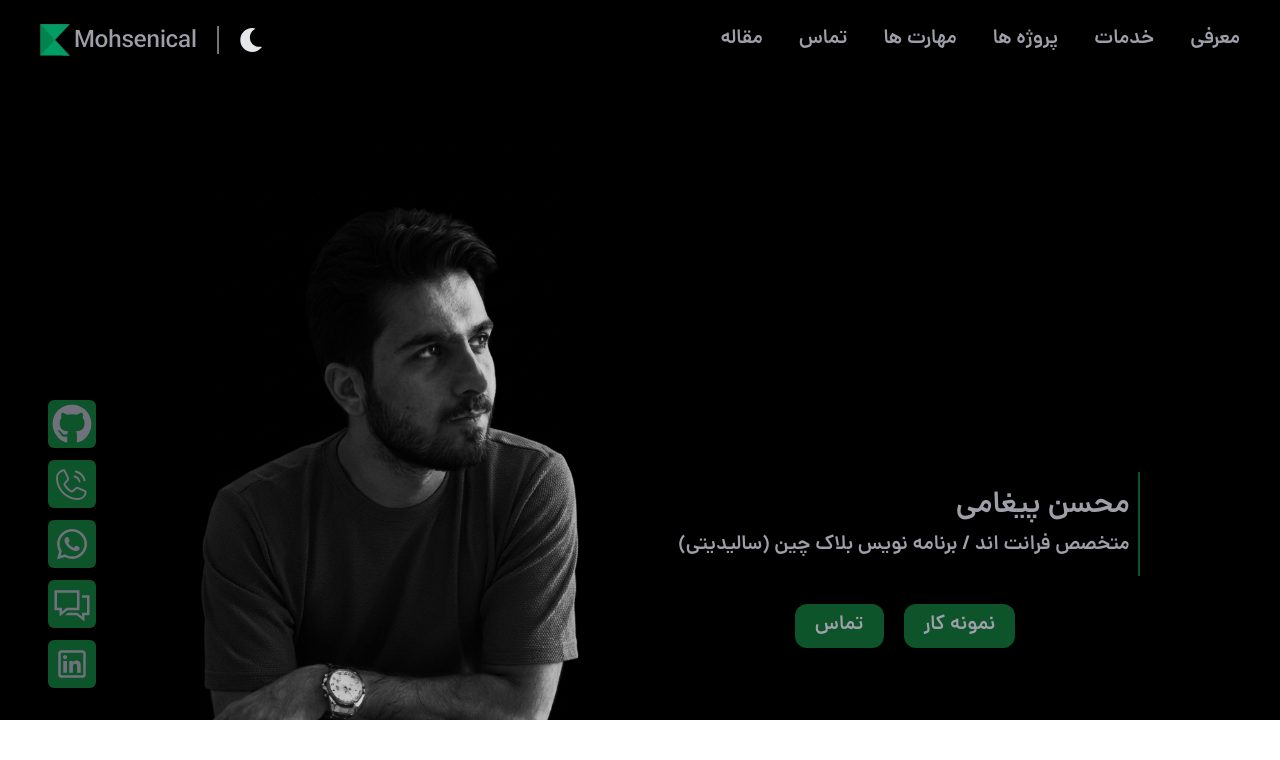
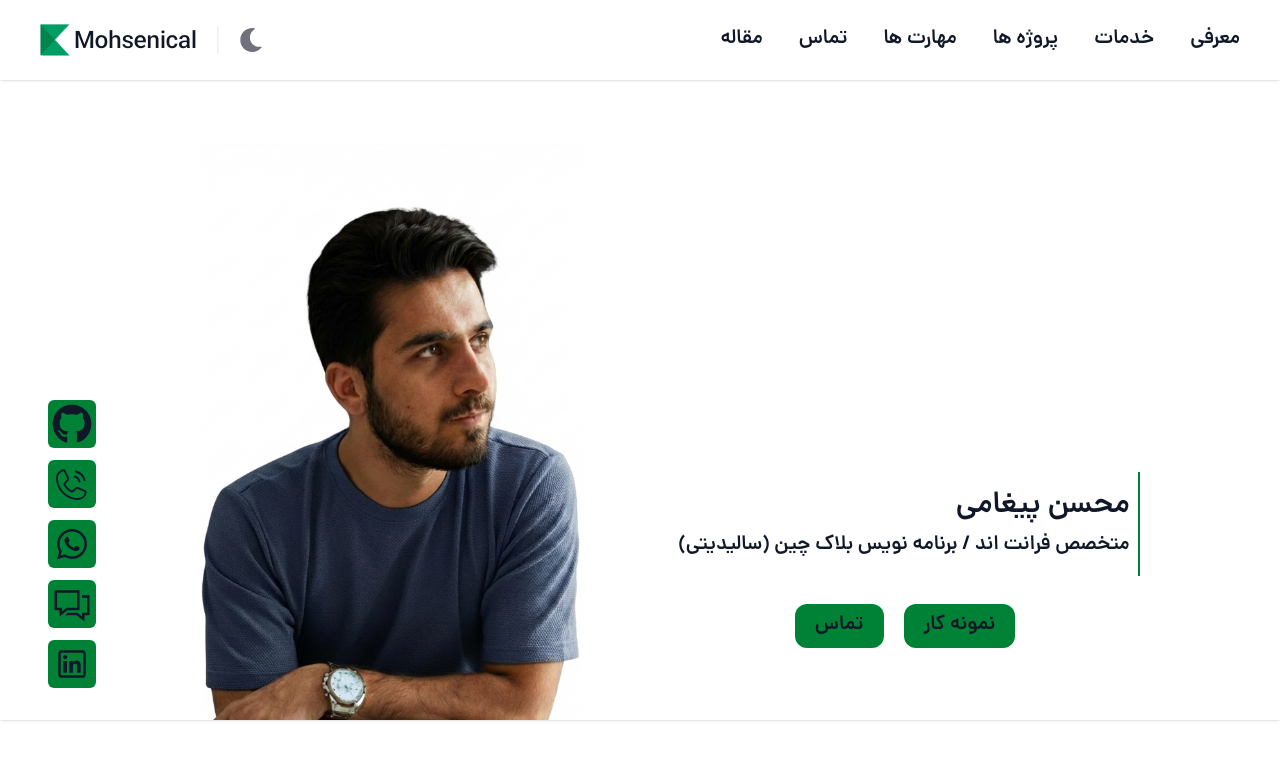
Before and after one commit to mohsenical/my-website, a React (Vite) app: page / in a window 1280 px wide. Shown: the top 760 px of the page. Built offline with nearby package versions, Linux system fonts and the light colour scheme.

Commit message:
Setting dark mode for the header section

```diff
--- a/src/components/modules/Header/Header.jsx
+++ b/src/components/modules/Header/Header.jsx
@@ -24,10 +24,10 @@ function Header() {
         <>
             {/* Header Laptop & Tablet Responsive */}
             <header className='hidden md:block'>
-                <div className="fixed top-0 right-0 left-0 z-50 flex items-center w-screen h-18 lg:h-20 shadow bg-black backdrop-blur-xl">
+                <div className="fixed top-0 right-0 left-0 z-50 flex items-center w-screen h-18 lg:h-20 shadow bg-white dark:bg-black backdrop-blur-xl">
                     <div className="flex items-center justify-between w-full px-6 lg:px-10 py-5">
                         <nav className='flex items-center gap-x-5 lg:gap-x-9'>
-                            <ul className='flex gap-x-5 lg:gap-x-9 text-[18px] lg:text-xl text-zinc-400 *:hover:text-white *:transition-colors'>
+                            <ul className='flex gap-x-5 lg:gap-x-9 text-[18px] lg:text-xl text-gray-900 *:hover:text-zinc-500 dark:text-zinc-400 dark:*:hover:text-white *:transition-colors'>
 
                                 {menuItem.map(menu => (
                                     <li key={menu.id}>
@@ -41,14 +41,14 @@ function Header() {
                         <div className='flex items-center gap-x-4 lg:gap-x-5  '>
                             <button className='flex gap-x-2 text-xl lg:text-2xl cursor-pointer transition-all' onClick={toogleDarkMode}>
                                 {
-                                    isDark ? (<FaSun className='text-yellow-600' />) : (<FaMoon className='text-gray-200' />)
+                                    isDark ? (<FaSun className='text-yellow-600' />) : (<FaMoon className='text-zinc-500' />)
                                 }
                             </button>
 
                             <span className="w-[2px] h-7 bg-gray-200/50"></span>
 
                             <a href="/" className='flex items-center gap-x-0.5 justify-center h-full cursor-pointer'>
-                                <span className='mt-1.5 text-zinc-400 hover:text-white transition-colors  text-xl lg:text-2xl'>Mohsenical</span>
+                                <span className='mt-2 text-gray-900 hover:text-zinc-500 dark:text-zinc-400 dark:hover:text-white transition-colors  text-xl lg:text-2xl'>Mohsenical</span>
                                 <img className='size-6 lg:size-8 bg-cover' src='/Image/Logo.png' alt='Avatar' />
                             </a>
                         </div>
--- a/src/components/modules/SideBar/SideBar.jsx
+++ b/src/components/modules/SideBar/SideBar.jsx
@@ -55,7 +55,7 @@ function SideBar({ sideBarClose }) {
             </div>
 
 
-            <div className="fixed inset-0 bg-black/50 md:hidden" onClick={sideBarClose}></div>
+            <div className="fixed inset-0 bg-black/50 block md:hidden z-49" onClick={sideBarClose}></div>
 
         </>
     )
--- a/src/components/modules/SocialMedia/SocialMedia.jsx
+++ b/src/components/modules/SocialMedia/SocialMedia.jsx
@@ -9,7 +9,7 @@ import { FaGithub } from "react-icons/fa";
 
 function SocialMedia() {
     return (
-        <div className='hidden md:block fixed md:flex flex-col gap-y-3 left-[3rem] top-[25rem] *:p-1 *:text-5xl *:bg-green-900 *:text-zinc-500 *:rounded-md *:hover:text-white *:transition-all *:cursor-pointer'>
+        <div className='hidden md:block fixed md:flex flex-col gap-y-3 left-[3rem] top-[25rem] *:p-1 *:text-5xl *:bg-green-700 dark:*:bg-green-900 text-gray-900 dark:*:text-zinc-500 *:rounded-md *:hover:text-white *:transition-all *:cursor-pointer'>
             <FaGithub />
             <PiPhoneCallLight />
             <LiaWhatsapp />
--- a/src/components/template/HomeFeatuer/HeaderSection.jsx
+++ b/src/components/template/HomeFeatuer/HeaderSection.jsx
@@ -3,17 +3,17 @@
 function HeaderSection() {
   return (
     <>
-      <div className="flex justify-center h-[45rem] w-full md:px-2 lg:px-15 xl:px-30 relative bg-black overflow-hidden">
+      <div className="flex justify-center h-[45rem] w-full md:px-2 lg:px-15 xl:px-30 relative bg-white dark:bg-black shadow overflow-hidden">
 
-        <div className="flex flex-col justify-center items-center md:items-start md:h-[38rem] lg:h-[40rem] xl:h-[45rem] w-[100%] md:w-[58%] mt-15 pt-75 md:pt-50 0 bg-[url(/Image/AvatarBackground.png)] bg-no-repeat bg-center bg-cover md:bg-none">
-          <div className="flex flex-col justify-center items-center md:mt-20 space-y-2 backdrop-blur-lg bg-black/50 p-5 rounded-2xl">
+        <div className="flex flex-col justify-center items-center md:items-start md:h-[38rem] lg:h-[40rem] xl:h-[45rem] w-[100%] md:w-[58%] mt-15 pt-75 md:pt-50 bg-[url(/Image/AvatarBackgroundWhite.png)] dark:bg-[url(/Image/AvatarBackgroundDark.png)] bg-no-repeat bg-center bg-cover md:bg-none dark:md:bg-none">
+          <div className="flex flex-col justify-center items-center md:mt-20 space-y-2 backdrop-blur-xl bg-white/40 dark:bg-black/50 p-5 rounded-2xl">
 
-            <div className="space-y-2 px-2 py-4 border-r-2 border-r-green-900 lg:px-2">
-              <h1 className='text-xl lg:text-2xl xl:text-3xl text-zinc-400'>محسن پیغامی</h1>
-              <h2 className='text-md lg:text-xl xl:text-xl text-zinc-400'>متخصص فرانت اند / برنامه نویس بلاک چین (سالیدیتی)</h2>
+            <div className="space-y-2 px-2 py-4 border-r-2 border-r-green-700 lg:px-2">
+              <h1 className='text-xl lg:text-2xl xl:text-3xl text-gray-900 dark:text-zinc-400'>محسن پیغامی</h1>
+              <h2 className='text-md lg:text-xl xl:text-xl text-gray-900 dark:text-zinc-400'>متخصص فرانت اند / برنامه نویس بلاک چین (سالیدیتی)</h2>
             </div>
 
-            <div className="flex gap-5 mt-5  *:flex *:justify-center *:items-center *:px-5 *:py-2 *:text-xl *:bg-green-900 *:text-zinc-400 *:rounded-xl *:hover:text-white *:transition-colors *:cursor-pointer">
+            <div className="flex gap-5 mt-5  *:flex *:justify-center *:items-center *:px-5 *:py-2 *:text-xl *:bg-green-700 dark:*:bg-green-900 *:text-gray-900 dark:*:text-zinc-400 *:rounded-xl *:hover:text-white *:transition-colors *:cursor-pointer">
               <button className='text-xl lg:text-2xl xl:text-xl'>نمونه کار</button>
               <button className='text-md lg:text-xl xl:text-xl'>تماس</button>
             </div>
@@ -22,7 +22,9 @@ function HeaderSection() {
         </div>
 
         <div className="hidden md:block md:flex ml-5 justify-center relative items-start md:w-[40%]">
-          <img src="/Image/AvatarBackground.png" className="absolute bottom-0 ml-15 left-0 w-full h-[80%] max-w-sm mx-auto object-cover object-center" alt="" /></div>
+          <img src="/Image/AvatarBackgroundDark.png" className="dark:block absolute bottom-0 ml-15 left-0 w-full h-[80%] max-w-sm mx-auto object-cover object-center" alt="Avatar" />
+          <img src="/Image/AvatarBackgroundWhite.png" className="dark:hidden absolute bottom-0 ml-15 left-0 w-full h-[80%] max-w-sm mx-auto object-cover object-center" alt="Avatar" />
+        </div>
       </div>
     </>
   )
```
Also changed, not shown: public/Image/AvatarBackgroundDark.png (renamed from public/Image/AvatarBackground.png), public/Image/AvatarBackgroundWhite.png (added).
